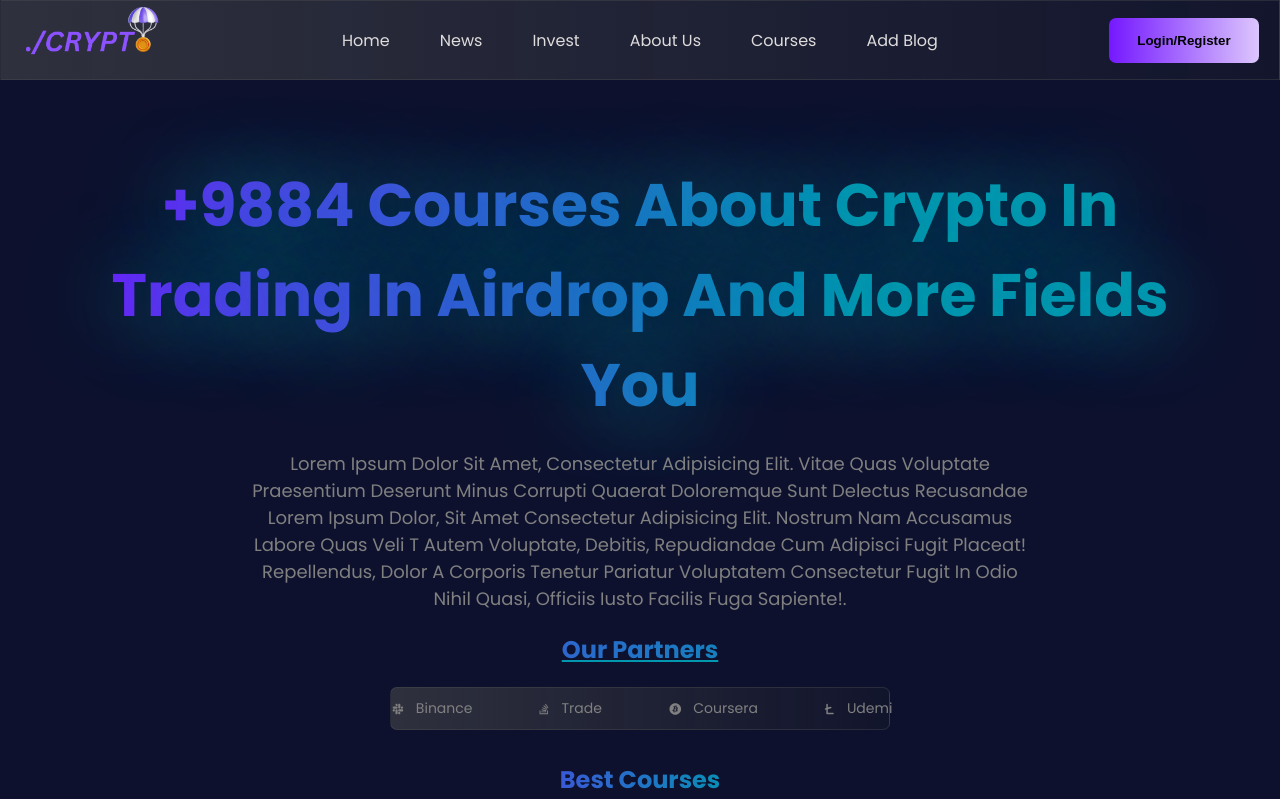
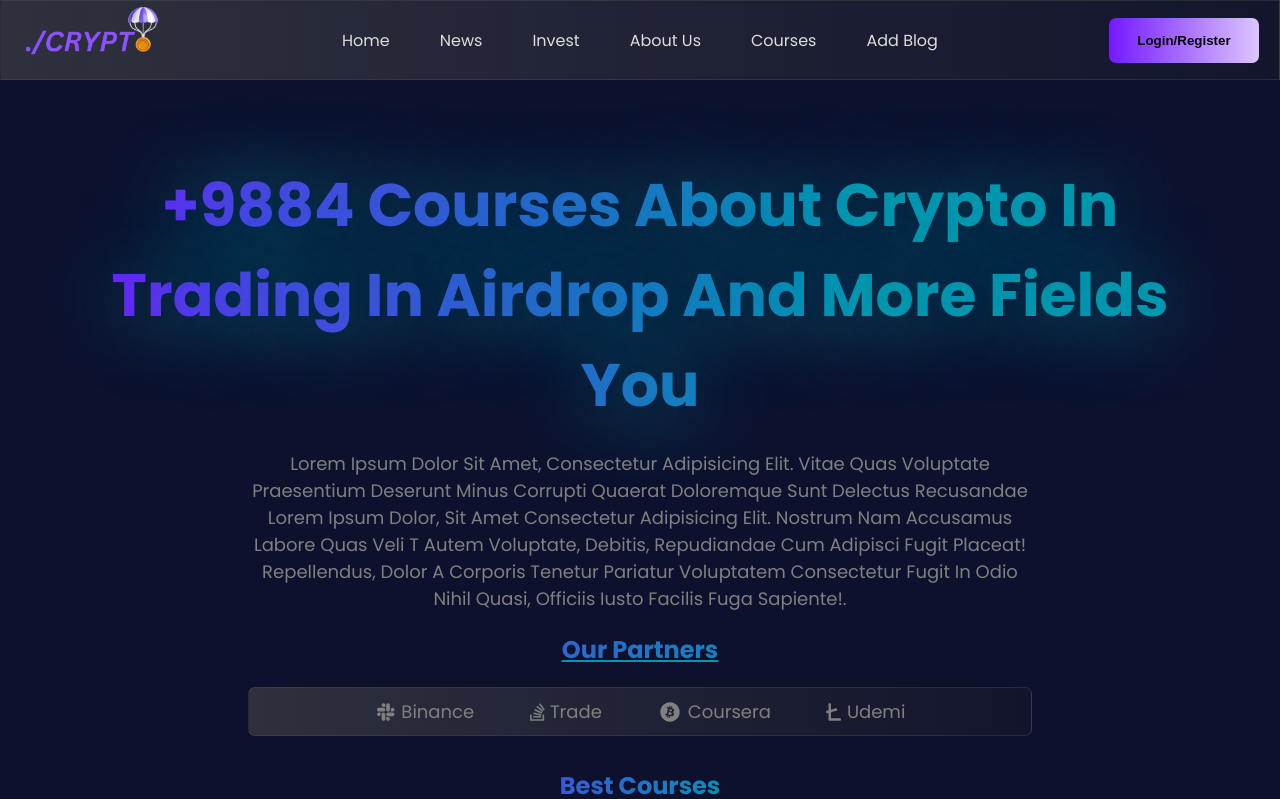
Before and after one commit to ezhicham/crypto-blogs, a Next.js app: page /pages/courses in a window 1280 px wide. Shown: the top 799 px of the page. Built offline with nearby package versions, Linux system fonts and the light colour scheme.

Commit message:
add  media query  blog page

```diff
--- a/src/app/component/navbar/Navbar.jsx
+++ b/src/app/component/navbar/Navbar.jsx
@@ -4,6 +4,7 @@ import { faBars, faCircleXmark } from "@fortawesome/free-solid-svg-icons"
 import "./navbar.css"
 import { FontAwesomeIcon } from "@fortawesome/react-fontawesome"
 import { useState } from "react"
+import Link from "next/link"
 
 
 function Navbar() {
@@ -12,12 +13,12 @@ function Navbar() {
     <nav className={`${activeNav}`}>
       <div className="nav-brand"><span><img src="/images/Crypto.png" width={"150"} alt="" /></span></div>
       <ul className="nav-menu">
-        <li><a href="/">home</a></li>
-        <li><a href="">news</a></li>
-        <li><a href="">invest</a></li>
-        <li><a href="/pages/about">about us</a></li>
-        <li><a href="/pages/courses">courses</a></li>
-        <li><a href="/pages/addblog">add blog</a></li>
+        <li><Link href="/">home</Link></li>
+        <li><Link href="">news</Link></li>
+        <li><Link href="">invest</Link></li>
+        <li><Link href="/pages/about">about us</Link></li>
+        <li><Link href="/pages/courses">courses</Link></li>
+        <li><Link href="/pages/addblog">add blog</Link></li>
       </ul>
 
       <div className="login">
--- a/src/app/globals.css
+++ b/src/app/globals.css
@@ -227,7 +227,7 @@ a {
 }
 
 .blogs-section .blogs-cards .card{
-  width: 25%;
+  width: 23%;
   height: fit-content;
   /* background-image: linear-gradient(to bottom ,#22222200,#3e3e3ecb,#2d2d2d ); */
   border: 1px rgba(128, 128, 128, 0.173) solid;
@@ -307,7 +307,11 @@ gap: 5px;
 .blogs-section .blogs-cards .card .btn-more p{
   color: white;
 }
-
+@media (max-width:998px) {
+  .blogs-section .blogs-cards .card{
+    width: 30%;
+  }
+}
 @media (max-width:768px) {
 
   .hero-section .texts {
@@ -332,6 +336,12 @@ gap: 5px;
     gap: 5px;
   }
   .blogs-section .blogs-cards .card{
-    width: 100%;
+    width: 48%;
   }
 }
+
+/* @media (max-width:600px){
+  .blogs-section .blogs-cards .card{
+    width: 48%;
+  }
+} */
--- a/src/app/page.js
+++ b/src/app/page.js
@@ -2,6 +2,7 @@ import Image from "next/image";
 import styles from "./page.module.css";
 import { FontAwesomeIcon } from "@fortawesome/react-fontawesome";
 import { faArrowRight, faEye, faHandHoldingDollar, faMessage, faThumbsUp } from "@fortawesome/free-solid-svg-icons";
+import Link from "next/link";
 
 export default function Home() {
   return (
@@ -169,7 +170,7 @@ export default function Home() {
 
              </div>
 
-            <a href="/pages/blogdetails" className="btn-more"><p>learn more</p><FontAwesomeIcon width={"15"} icon={faArrowRight} /></a>
+            <Link href="/pages/blogdetails" className="btn-more"><p>learn more</p><FontAwesomeIcon width={"15"} icon={faArrowRight} /></Link>
           </div>
           </div>
 
@@ -206,7 +207,7 @@ export default function Home() {
 
    </div>
 
-  <a href="/pages/blogdetails" className="btn-more"><p>learn more</p><FontAwesomeIcon width={"15"} icon={faArrowRight} /></a>
+  <Link href="/pages/blogdetails" className="btn-more"><p>learn more</p><FontAwesomeIcon width={"15"} icon={faArrowRight} /></Link>
 </div>
 </div>{/* ==========blog card ================= */}
         <div className="card">
--- a/src/app/pages/courses/courses.css
+++ b/src/app/pages/courses/courses.css
@@ -26,7 +26,7 @@
   -webkit-text-fill-color: transparent;
 }
 .our-partners .parternes{
-  width: 500px;
+  width: 70%;
   margin: auto;
 border: 1px solid rgba(81, 81, 81, 0.372);
 background-image: linear-gradient(to right ,#4d4d4d86,#2a2a2a2b);
@@ -41,10 +41,10 @@ background-image: linear-gradient(to right ,#4d4d4d86,#2a2a2a2b);
 .our-partners .parternes a{
   display: flex;
   align-items: center;
-  gap: 5px;
+  gap: 3px;
 }
 .our-partners .parternes a p{
-  font-size: 14px;
+  font-size: 18px;
   text-transform: capitalize;
   background: none;
 }
@@ -52,6 +52,9 @@ background-image: linear-gradient(to right ,#4d4d4d86,#2a2a2a2b);
   transition: 0.3s linear all;
   color: #0098af;
   box-shadow: #0098af65 0px 32px 50px 4px;
+}
+.our-partners .parternes  svg{
+  font-size: 20px;
 }
 
 .coursers-section .title{
@@ -180,6 +183,9 @@ background-image: linear-gradient(to right ,#4d4d4d86,#2a2a2a2b);
   object-fit: cover;
   border-radius: 7px;
 }
+.courses-cards .card  h3{
+  color: white;
+}
 .courses-cards .card .info p{
   font-size: 14px;
   color: #7418ff;
--- a/src/app/pages/courses/page.jsx
+++ b/src/app/pages/courses/page.jsx
@@ -23,10 +23,10 @@ function page() {
           <section className="our-partners">
             <h2>our partners</h2>
             <div className="parternes">
-              <a href=""><FontAwesomeIcon width={"25"} icon={faSlack} /> <p>binance</p></a>
-              <a href=""><FontAwesomeIcon width={"25"} icon={faStackOverflow} /><p> trade</p></a>
-              <a href=""><FontAwesomeIcon width={"25"} icon={faBitcoin} /><p>coursera</p></a>
-              <a href=""><FontAwesomeIcon width={"25"} icon={faLitecoinSign} /><p>udemi</p></a>
+              <a href=""><FontAwesomeIcon  icon={faSlack} /> <p>binance</p></a>
+              <a href=""><FontAwesomeIcon  icon={faStackOverflow} /><p> trade</p></a>
+              <a href=""><FontAwesomeIcon icon={faBitcoin} /><p>coursera</p></a>
+              <a href=""><FontAwesomeIcon  icon={faLitecoinSign} /><p>udemi</p></a>
             </div>
           </section>
 
```
Also changed, not shown: src/app/pages/about/about.css (+9 -0 lines).
